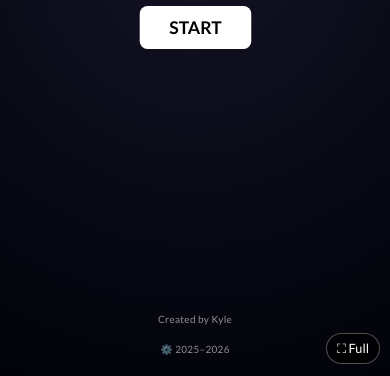
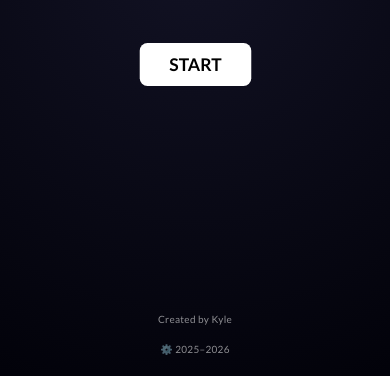
Before and after one commit to lamkyk/game, a plain HTML site: page index.html in a window 390 px wide. Shown: the part 468-844 px from the top of the page. Drawn offline with Linux system fonts and the light colour scheme.

Commit message:
Update index.html

```diff
--- a/index.html
+++ b/index.html
@@ -502,28 +502,7 @@
       border-color: transparent;
     }
 
-    /* FULLSCREEN TOGGLE BUTTON (MOBILE) */
-    #fullscreen-btn {
-      position: fixed;
-      right: 10px;
-      bottom: 12px;
-      z-index: 11000;
-      padding: 6px 10px;
-      font-size: 0.8rem;
-      border-radius: 999px;
-      border: 1px solid rgba(255, 255, 255, 0.3);
-      background: rgba(0, 0, 0, 0.7);
-      color: #fff;
-      cursor: pointer;
-      display: none;
-    }
-
-    @media (max-width: 600px) {
-      #fullscreen-btn {
-        display: inline-flex;
-        align-items: center;
-        gap: 4px;
-      }
+
     }
 
     /* MOBILE OVERRIDES */
```
